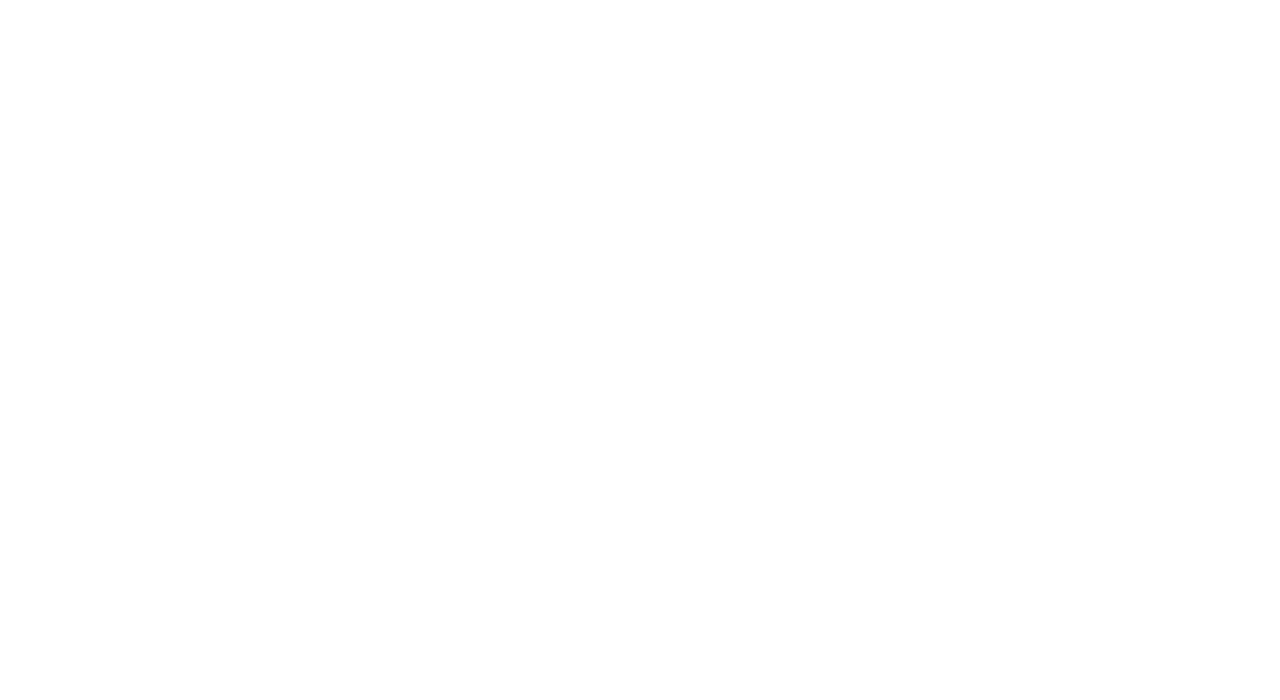
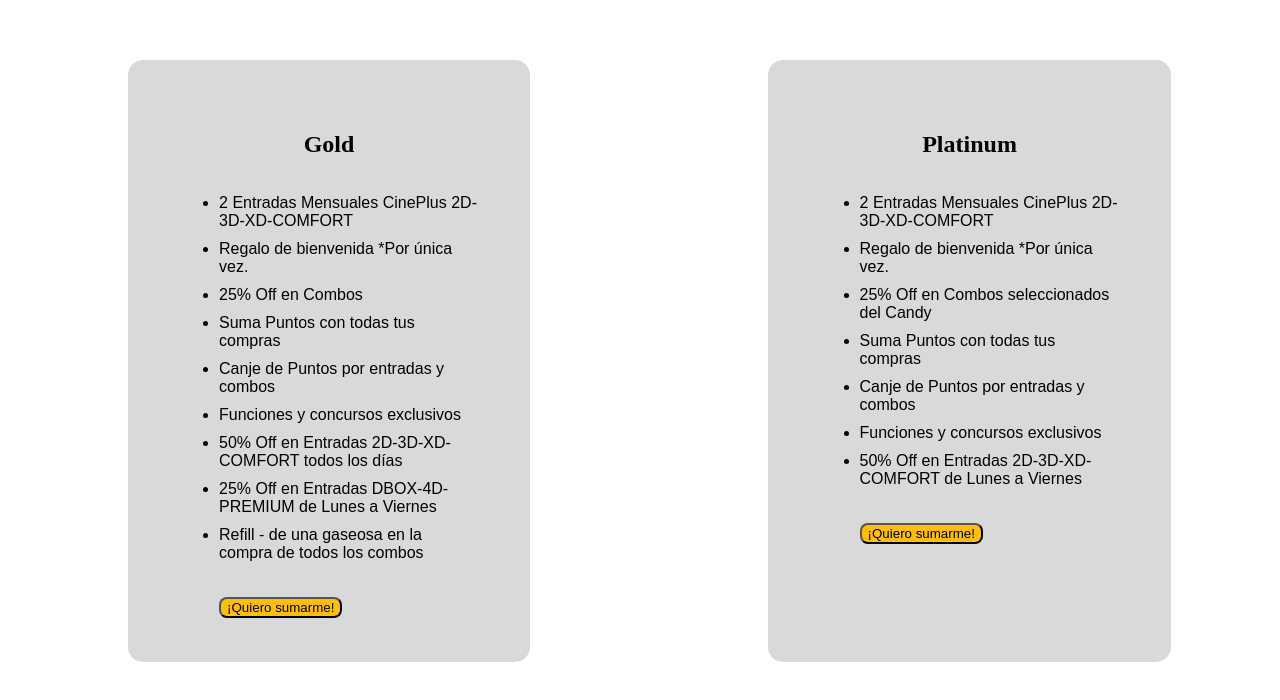
Before and after one commit to sebatora/CineGO, a React (Vite) app in the folder client/: page /cinePlus in a window 1280 px wide. Before the commit this address had no page. Shown: the part 132-832 px from the top of the page. Before the commit the page ends 800 px from the top, so only its background shows below. Built offline with nearby package versions, Linux system fonts and the light colour scheme.

Commit message:
andy/componente cinePlus

```diff
--- a/client/src/App.jsx
+++ b/client/src/App.jsx
@@ -2,6 +2,7 @@
 import Landing from './components/Landing/Landing';
 import About from './components/About/About';
 import Detail from './components/Detail/Detail';
+import CinePlus from './components/cinePlus/cinePlus';
 import { Route, Routes, useLocation } from "react-router-dom";
 import axios from 'axios';
 axios.defaults.baseURL = "http://localhost:3001"
@@ -18,6 +19,9 @@
 
         <Route path="/about" element={<About />} />
 
+        <Route path="/cinePlus" element={<CinePlus />} />
+
+
       </Routes>
     </div>
   )
--- /dev/null
+++ b/client/src/components/CinePlus/CinePlus.jsx
@@ -0,0 +1,43 @@
+import React from 'react';
+import style from './CinePlus.module.css'
+
+const cinePlus = () => {
+  return (
+    <div className={style.container}>
+      <div className={style.item}>
+        <div className={style.rectangle}>
+          <h2 className={style.heading}>Gold</h2>
+          <ul>
+            <li>2 Entradas Mensuales CinePlus 2D-3D-XD-COMFORT</li>
+            <li>Regalo de bienvenida *Por única vez.</li>
+            <li>25% Off en Combos</li>
+            <li>Suma Puntos con todas tus compras</li>
+            <li>Canje de Puntos por entradas y combos</li>
+            <li>Funciones y concursos exclusivos</li>
+            <li>50% Off en Entradas 2D-3D-XD-COMFORT todos los días</li>
+            <li>25% Off en Entradas DBOX-4D-PREMIUM de Lunes a Viernes</li>
+            <li>Refill - de una gaseosa en la compra de todos los combos</li>
+          <button className={style.button}>¡Quiero sumarme!</button>
+          </ul>
+        </div>
+      </div>
+      <div className={style.item}>
+        <div className={style.rectangle}>
+          <h2 className={style.heading}>Platinum</h2>
+          <ul>
+            <li>2 Entradas Mensuales CinePlus 2D-3D-XD-COMFORT</li>
+            <li>Regalo de bienvenida *Por única vez.</li>
+            <li>25% Off en Combos seleccionados del Candy</li>
+            <li>Suma Puntos con todas tus compras</li>
+            <li>Canje de Puntos por entradas y combos</li>
+            <li>Funciones y concursos exclusivos</li>
+            <li>50% Off en Entradas 2D-3D-XD-COMFORT de Lunes a Viernes</li>
+          <button className={style.button}>¡Quiero sumarme!</button>
+          </ul>
+        </div>
+      </div>
+    </div>
+  );
+}
+
+export default cinePlus;
--- /dev/null
+++ b/client/src/components/CinePlus/CinePlus.module.css
@@ -0,0 +1,40 @@
+.container {
+    display: grid;
+    grid-template-columns: repeat(2, 1fr);
+    grid-gap: 1px; /* Ajusta el valor según tu preferencia */
+  }
+
+  .item {
+    display: flex;
+    flex-direction: column;
+    align-items: flex-start;
+  }
+
+  .rectangle {
+    background-color: #D9D9D9;
+    margin: 30% 20% 20% 20%;
+    border-radius: 15px;
+    padding: 8%;
+    height: 500px;
+    width: 300px;
+    display: flex;
+    flex-direction: column;
+  }
+
+  .rectangle li {
+    margin-bottom: 10px;
+    font-family: Arial, Helvetica, sans-serif;
+  }
+  .rectangle ul {
+    margin-bottom: 5px;
+  }
+
+  .heading {
+    text-align: center;
+  }
+
+  .button {
+    margin-top: 25px;
+    background-color: #FFBE0B;
+    border-radius: 8px;
+  }
```
Also changed, not shown: client/src/assets/cinego_blanco.png (added), client/src/assets/cinego_negro.png (added).
